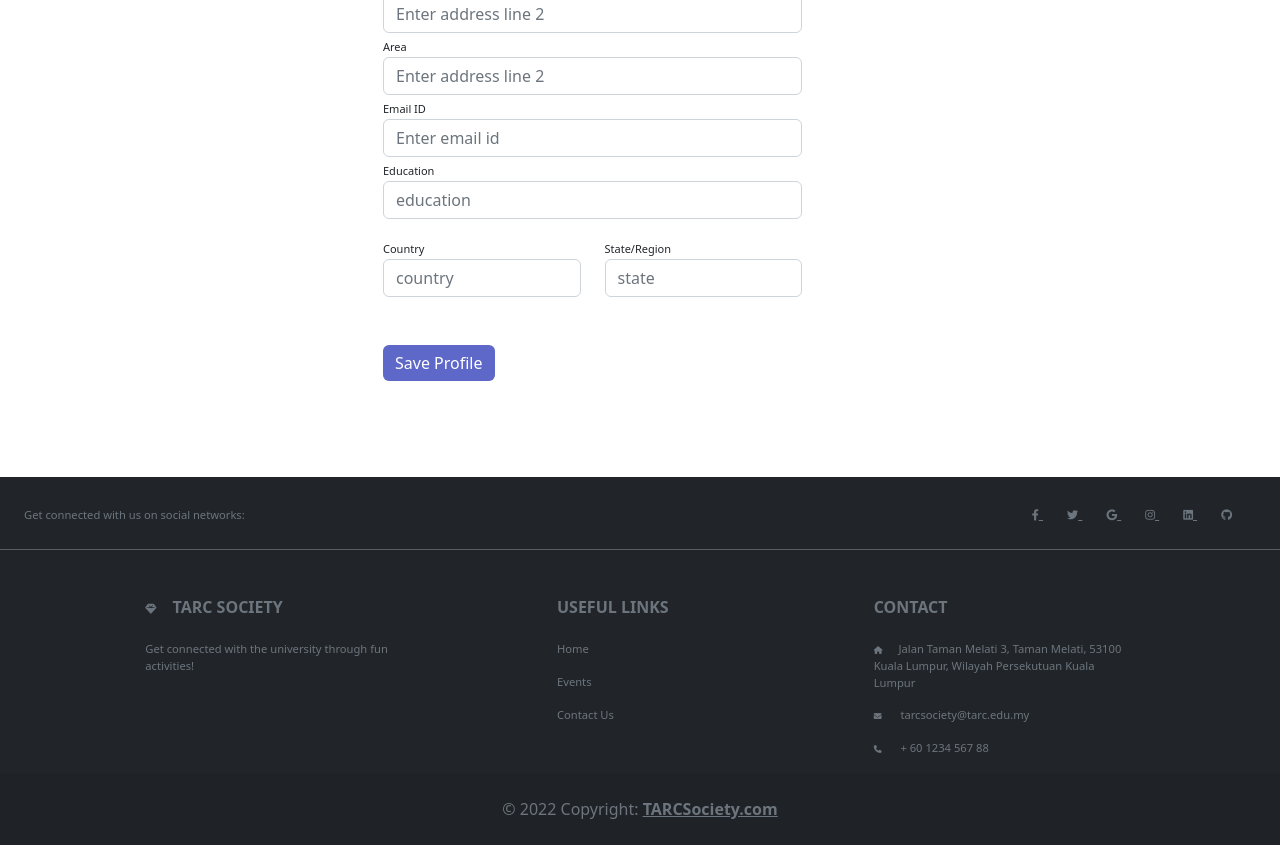
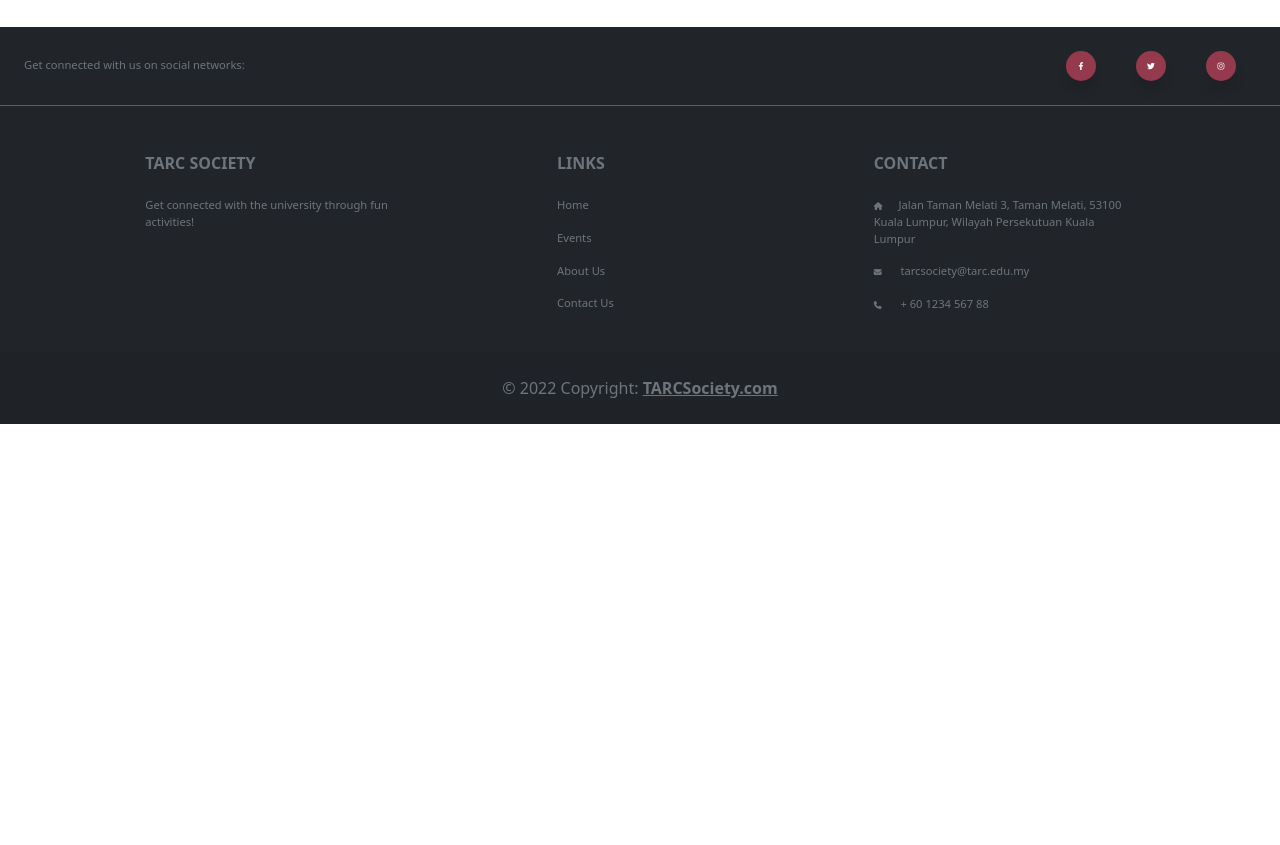
Before and after one commit to Jack0Bong/AMIT2043_assignment, a PHP site: page /account.php in a window 1280 px wide. Shown: the part 560-1405 px from the top of the page. After the commit the page ends 984 px from the top, so only its background shows below. Run offline with PHP 8.4, Linux system fonts and the light colour scheme; some libraries are stand-ins or nearby versions.

Commit message:
deleted followus.php and merged into footer
deleted followUs.php and merged it into footer, minor adjustment to several other pages

```diff
--- a/CSS/FollowUs.css
+++ b/CSS/FollowUs.css
@@ -1,16 +1,8 @@
-h3 {
-    padding: 70px 0;
-    display: grid;
-    height: 100%;
-    width: 100%;
-    place-items: center;
-}
-
 .socialmedia {
     display: inline-flex;
 }
 
-.socialmedia .icon {
+.socialmedia .icon-footer {
     margin: 0 20px;
     display: flex;
     align-items: center;
@@ -21,7 +13,7 @@ h3 {
     cursor: pointer;
 }
 
-.socialmedia .icon span {
+.socialmedia .icon-footer span {
     color: white;
     height: 60px;
     width: 60px;
@@ -32,7 +24,7 @@ h3 {
     box-shadow: 0 10px 10px rgba(0, 0, 0, 0.1);
 }
 
-.socialmedia .icon .text {
+.socialmedia .icon-footer .text {
     background: pink;
     color: white;
     padding: 10px 18px;
@@ -45,18 +37,18 @@ h3 {
     transition: all 0.3s cubic-bezier(0.68, -0.55, 0.265, 1.55);
 }
 
-.socialmedia .icon:hover .text {
+.socialmedia .icon-footer:hover .text {
     top: -70px;
     opacity: 1;
     pointer-events: auto;
 }
 
-.socialmedia .icon span i {
+.socialmedia .icon-footer span i {
     font-size: 25px;
     line-height: 60px;
 }
 
-.socialmedia .icon .text::before {
+.socialmedia .icon-footer .text::before {
     position: absolute;
     content: "";
     height: 15px;
--- a/CSS/main.css
+++ b/CSS/main.css
@@ -37,6 +37,12 @@
 
         p{
             font-size: 1em;
+        }
+    }
+
+    @media only screen and (min-width: 1400px) {
+        .footer-icons{
+            font-size: 1em!important;
         }
     }
 
@@ -105,3 +111,21 @@
         margin: 0!important;
         line-height: 12px;
     }
+
+    .icon-border{
+        height: 30px!important;
+        width: 30px!important;
+        background-color: #943a4c!important;
+    }
+
+    .icon-border i{
+        line-height: 30px!important;
+    }
+
+    .popup-info{
+        background-color: #943a4c!important;
+    }
+
+    .text::before{
+        background-color: #943a4c!important;
+    }
--- a/PHP_modules/Footer.php
+++ b/PHP_modules/Footer.php
@@ -1,4 +1,6 @@
 <!-- Footer -->
+    <!-- Follow Us Css -->
+    <link rel="stylesheet" href="CSS/FollowUs.css">
 <footer class="text-center text-lg-start bg-dark text-muted">
   <!-- Section: Social media -->
   <section class="d-flex justify-content-center justify-content-lg-between p-4 border-bottom" style="border-color: #5e5e5e!important;">
@@ -8,26 +10,28 @@
     <!-- Left -->
 
     <!-- Right -->
-    <div>
-      <a href="" class="me-4 text-reset">
-        <i class="fab fa-facebook-f"></i>
-      </a>
-      <a href="" class="me-4 text-reset">
-        <i class="fab fa-twitter"></i>
-      </a>
-      <a href="" class="me-4 text-reset">
-        <i class="fab fa-google"></i>
-      </a>
-      <a href="" class="me-4 text-reset">
-        <i class="fab fa-instagram"></i>
-      </a>
-      <a href="" class="me-4 text-reset">
-        <i class="fab fa-linkedin"></i>
-      </a>
-      <a href="" class="me-4 text-reset">
-        <i class="fab fa-github"></i>
-      </a>
+    <div class="socialmedia">
+
+<div class="button">
+    <div class="icon-footer" href="https://www.facebook.com/profile.php?id=100061239282764">
+    <div class="text popup-info">Facebook</div>
+        <span class="icon-border"> <i class="fab footer-icons fa-facebook-f"></i></span>
     </div>
+</div>
+
+<div class="button">
+    <div class="icon-footer">
+    <div class="text popup-info" >Twitter</div>
+        <span class="icon-border"> <i class="fab footer-icons fa-twitter"></i></span>
+    </div>
+</div>
+
+<div class="button">
+    <div class="icon-footer">
+    <div class="text popup-info">Instagram</div>
+        <span class="icon-border"><i class="fab footer-icons fa-instagram"></i></span>
+    </div>
+</div>
     <!-- Right -->
   </section>
   <!-- Section: Social media -->
@@ -41,7 +45,7 @@
         <div class="col-md-3 col-lg-4 col-xl-3 mx-auto mb-4">
           <!-- Content -->
           <h6 class="text-uppercase fw-bold mb-4">
-            <i class="fas fa-gem me-3"></i>TARC SOCIETY
+            TARC SOCIETY
           </h6>
           <p>
             Get connected with the university through fun activities!
@@ -52,7 +56,7 @@
         <div class="col-md-3 col-lg-2 col-xl-2 mx-auto mb-4">
           <!-- Links -->
           <h6 class="text-uppercase fw-bold mb-4">
-            Useful links
+            Links
           </h6>
 
 
@@ -62,6 +66,9 @@
           </p>
           <p>
             <a href="event.php" class="text-reset" style="text-decoration:none">Events</a>
+          </p>
+          <p>
+            <a href="about_us.php" class="text-reset" style="text-decoration:none">About Us</a>
           </p>
           <p>
             <a href="contact_us.php" class="text-reset" style="text-decoration:none">Contact Us</a>
@@ -94,7 +101,7 @@
   <!-- Copyright -->
   <div class="text-center p-4" style="background-color: rgba(0, 0, 0, 0.05);">
     © 2022 Copyright:
-    <a class="text-reset fw-bold" href="#">TARCSociety.com</a>
+    <a class="text-reset fw-bold" href="index.php">TARCSociety.com</a>
   </div>
   <!-- Copyright -->
 </footer>
--- a/account.php
+++ b/account.php
@@ -59,26 +59,9 @@
                     </div>
                     <div class="row mt-3">
                         <div class="col-md-12"><label class="labels">Mobile Number</label><input type="text" class="form-control" placeholder="Enter phone number" value=""></div>
-                        <div class="col-md-12"><label class="labels">Address Line 1</label><input type="text" class="form-control" placeholder="Enter address line 1" value=""></div>
-                        <div class="col-md-12"><label class="labels">Address Line 2</label><input type="text" class="form-control" placeholder="Enter address line 2" value=""></div>
-                        <div class="col-md-12"><label class="labels">Postcode</label><input type="text" class="form-control" placeholder="Enter address line 2" value=""></div>
-                        <div class="col-md-12"><label class="labels">State</label><input type="text" class="form-control" placeholder="Enter address line 2" value=""></div>
-                        <div class="col-md-12"><label class="labels">Area</label><input type="text" class="form-control" placeholder="Enter address line 2" value=""></div>
-                        <div class="col-md-12"><label class="labels">Email ID</label><input type="text" class="form-control" placeholder="Enter email id" value=""></div>
-                        <div class="col-md-12"><label class="labels">Education</label><input type="text" class="form-control" placeholder="education" value=""></div>
-                    </div>
-                    <div class="row mt-3">
-                        <div class="col-md-6"><label class="labels">Country</label><input type="text" class="form-control" placeholder="country" value=""></div>
-                        <div class="col-md-6"><label class="labels">State/Region</label><input type="text" class="form-control" value="" placeholder="state"></div>
+                        <div class="col-md-12"><label class="labels">Email</label><input type="text" class="form-control" placeholder="Enter email id" value=""></div>
                     </div>
                     <div class="mt-5 text-cEnter"><button class="btn btn-primary profile-button" type="button">Save Profile</button></div>
-                </div>
-            </div>
-            <div class="col-md-4">
-                <div class="p-3 py-5">
-                    <div class="d-flex justify-content-between align-items-cEnter experience"><span>Edit Experience</span><span class="border px-3 p-1 add-experience"><i class="fa fa-plus"></i>&nbsp;Experience</span></div><br>
-                    <div class="col-md-12"><label class="labels">Experience in Designing</label><input type="text" class="form-control" placeholder="experience" value=""></div> <br>
-                    <div class="col-md-12"><label class="labels">Additional Details</label><input type="text" class="form-control" placeholder="additional details" value=""></div>
                 </div>
             </div>
         </div>
--- a/index.php
+++ b/index.php
@@ -48,7 +48,7 @@
             </button>
         </div>
         <div class="infobox p-3 position-relative" style="width:30%;background-color:#F5F5F5;border-radius: 0px 10px 10px 0px;">
-            <h6 style="color:black">New Events</h6>
+            <h6 class="text-white" style="padding:6px;background-color:#ed8c9f;border-radius:15px;border:1px solid #ed8c9f;width:fit-content">New Event</h6>
             <h1>Event 1 Here</h1>
             <p>Lorem ipsum dolor sit amet consectetur, adipisicing elit. Ab voluptas cupiditate quibusdam expedita minima, earum exercitationem cumque nostrum quisquam rerum, voluptatibus nisi cum tenetur. At minus laudantium autem quas exercitationem.</p>
             <button type="button" class="btn btn-dark position-absolute" style="bottom:3%;">Find out More</button>
```
Also changed, not shown: FollowUs.php (deleted, +0 -79 lines), event.php (+7 -1 lines), assets/concert-one.avif (added), assets/concert-two.jpg (added).
